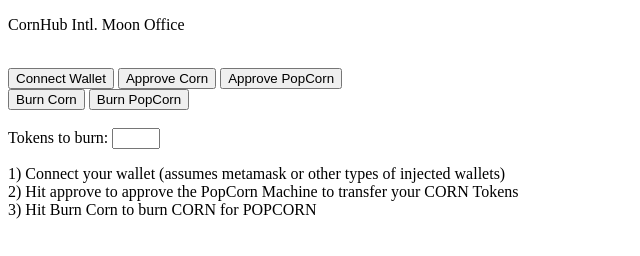
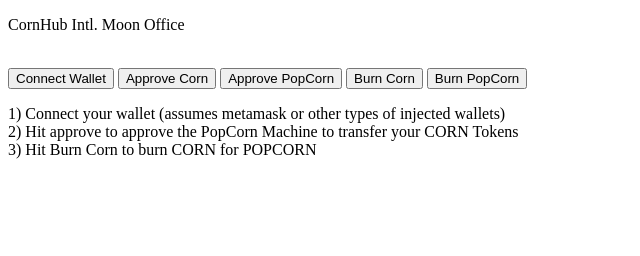
Before and after one commit to misctyler/CornHub, a plain HTML site: page index.html in a window 1280 px wide. Shown: the whole page, without its empty margins (0-640 px from the left). Drawn offline with Linux system fonts and the light colour scheme.

Commit message:
Update index.html

```diff
--- a/index.html
+++ b/index.html
@@ -18,11 +18,10 @@
 
   <button onclick="connect()">Connect Wallet</button>
   <button onclick="approve()">Approve Corn</button>
-  <button onclick="approve2()">Approve PopCorn</button> <br>
+  <button onclick="approve2()">Approve PopCorn</button>
   <button onclick="burnCorn()">Burn Corn</button>
-  <button onclick="burnCorn()">Burn PopCorn</button> <br> <br>
-  <label for="amount">Tokens to burn:</label>
-  <input type="number" id="amount" name="amount" min="1" max="5">
+  <button onclick="burnCorn()">Burn PopCorn</button>
+
 
 <p>
 1) Connect your wallet (assumes metamask or other types of injected wallets) <br>
```
